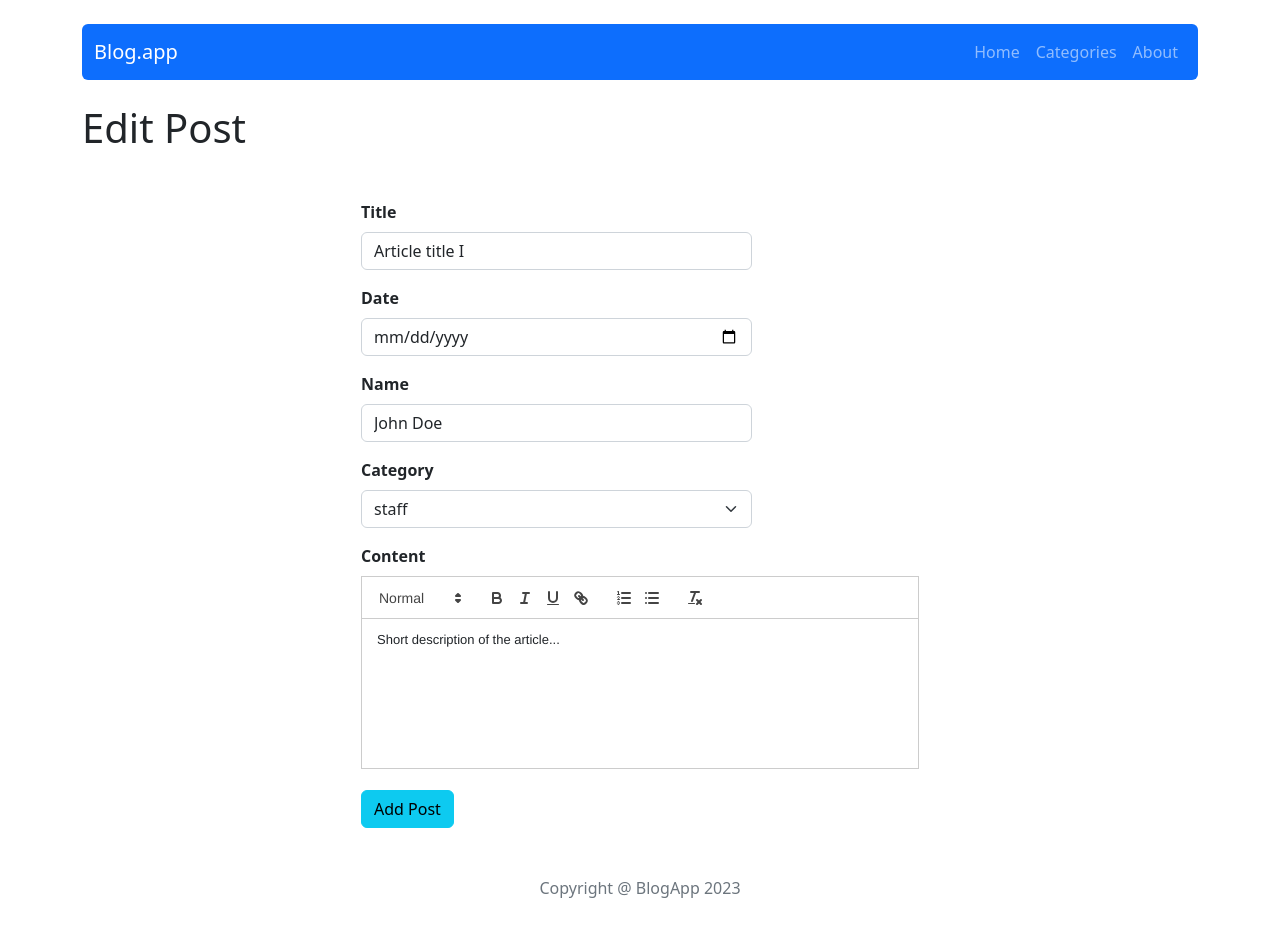
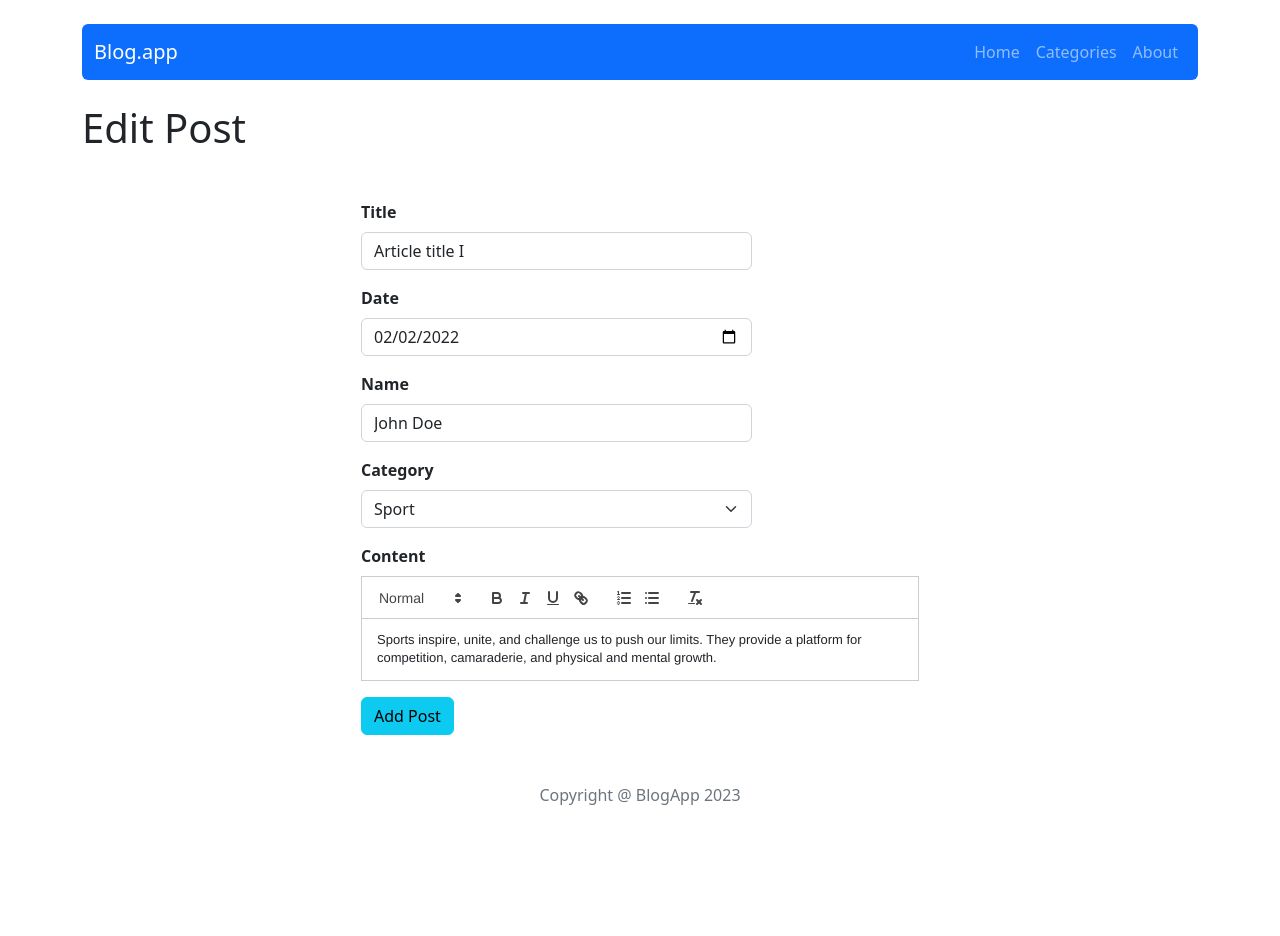
Before and after one commit to SlawekD86/react-BlogApp, a React (Create React App) app: page /post/edit/1 in a window 1280 px wide. Shown: the top 936 px of the page. After the commit the page ends 855 px from the top, so only its background shows below. Built offline with nearby package versions, Linux system fonts and the light colour scheme.

Commit message:
state categories fix date

```diff
--- a/src/components/Features/AddPostForm.js
+++ b/src/components/Features/AddPostForm.js
@@ -3,13 +3,15 @@ import { useDispatch } from 'react-redux';
 import { useNavigate } from 'react-router-dom';
 import PostForm from './PostForm';
 import shortid from 'shortid';
+import React from 'react';
+
 
 const AddPostForm = () => {
   const dispach = useDispatch();
   const navigate = useNavigate();
 
   const handleSubmit = post => {
-    dispach(addPost( {id: shortid(), ...post}));
+    dispach(addPost({ id: shortid(), ...post }));
     navigate('/');
   };
 
--- a/src/components/Features/CategoryPostList.js
+++ b/src/components/Features/CategoryPostList.js
@@ -2,6 +2,7 @@ import { Card, Row, Button, Col } from 'react-bootstrap';
 import { useSelector } from 'react-redux';
 import { postsByCategory } from '../../redux/categoriesRedux';
 import { Link } from 'react-router-dom';
+import React from 'react';
 
 const CategoryPostList = ({ category }) => {
   const posts = useSelector((state) => postsByCategory(state, category));
@@ -16,7 +17,7 @@ const CategoryPostList = ({ category }) => {
               <Card.Subtitle className="mb-2 text-muted">{post.publishedDate}</Card.Subtitle>
               <Card.Text className='pt-2 mb-0'><strong>Author:</strong> {post.author}</Card.Text>
               <Card.Text><strong>Category:</strong>{post.category}</Card.Text>
-              <Card.Text><strong>Description:</strong> <span dangerouslySetInnerHTML={{ __html: post.content }}></span></Card.Text>
+              <Card.Body><strong>Description:</strong> <div dangerouslySetInnerHTML={{ __html: post.content }} /></Card.Body>
               <Link to={`/post/${post.id}`}><Button variant="primary">Read More</Button></Link>
             </Card.Body>
           </Card>
--- a/src/components/Features/EditPostForm.js
+++ b/src/components/Features/EditPostForm.js
@@ -5,10 +5,13 @@ import PostForm from './PostForm';
 import { useParams } from 'react-router-dom';
 import { useSelector } from 'react-redux';
 import { getPostsById } from '../../redux/postsRedux';
+import React from 'react';
+
 
 const EditPostForm = () => {
     const { id } = useParams();
     const post = useSelector((state) => getPostsById(state, id));
+
 
     const navigate = useNavigate();
     const dispatch = useDispatch();
--- a/src/components/Features/GenerateCards.js
+++ b/src/components/Features/GenerateCards.js
@@ -16,7 +16,7 @@ const GenerateCards = () => {
               <Card.Title>{post.title}</Card.Title>
               <Card.Subtitle className="mb-2 text-muted">{post.publishedDate}</Card.Subtitle>
               <Card.Text className='pt-2 mb-0'><strong>Author:</strong> {post.author}</Card.Text>
-              <Card.Text><strong>Description:</strong> {post.content}</Card.Text>
+              <Card.Body><strong>Description:</strong> <div dangerouslySetInnerHTML={{ __html: post.content }} /> </Card.Body>
               <Link to={`/post/${post.id}`}>
                 <Button variant="primary" >Read More</Button>
               </Link>
--- a/src/components/Features/PostForm.js
+++ b/src/components/Features/PostForm.js
@@ -1,24 +1,31 @@
+// @ts-nocheck
 import React, { useState } from 'react';
 import { Form, Button, Col } from 'react-bootstrap';
 import ReactQuill from 'react-quill';
 import 'react-quill/dist/quill.snow.css';
 import { useForm } from 'react-hook-form';
-import {getCategories} from '../../redux/categoriesRedux';
-import {useSelector} from 'react-redux';
+import { getCategories } from '../../redux/categoriesRedux';
+import { useSelector } from 'react-redux';
 
 const PostForm = ({ action, actionText, ...props }) => {
   const [title, setTitle] = useState(props.title || '');
-  const [publishedDate, setPublishedDate] = useState(props.publishedDate || '');
+  const [publishedDate, setPublishedDate] = useState(props.publishedDate || "");
   const [author, setAuthor] = useState(props.author || '');
   const [content, setContent] = useState(props.content || '');
   const Allcategories = useSelector(getCategories)
   const [category, setCategory] = useState(props.category || '');
 
-  const { register, handleSubmit: validate, formState: { errors } } = useForm();
+  const { register, handleSubmit: validate, formState: { errors }, getValues, setValue } = useForm();
 
   const handleSubmit = (e) => {
     action({ title, author, publishedDate, content, category });
   };
+
+  // date picker handles default date string value in format YYYY-MM-DD - but default value from initial state is DD-MM-YYYY - causes not displaying value from initial state object
+  const parsedDate = new Date(publishedDate)
+  const date = { day: (parsedDate.getDate()).toString().padStart(2, 0), month: (parsedDate.getMonth() + 1).toString().padStart(2, 0), year: parsedDate.getFullYear() }
+  const defaultDate = `${date.year}-${date.month}-${date.day}`
+
 
   return (
     <div className="d-flex justify-content-center mt-5">
@@ -29,13 +36,13 @@ const PostForm = ({ action, actionText, ...props }) => {
             <Form.Control  {...register("title", { required: true, minLength: 3 })} type="text" value={title} onChange={(e) => setTitle(e.target.value)} placeholder="Enter title" style={{ width: '70%' }} />
             {errors.title && <small className="d-block form-text text-danger">This field is required with at least 3 characters</small>}
             <Form.Label className="pt-3"><strong>Date</strong></Form.Label>
-            <Form.Control  {...register("date", { required: true, minLength: 3 })} type="date" value={publishedDate} onChange={(e) => setPublishedDate(e.target.value)} placeholder="Enter date" style={{ width: '70%' }} />
+            <Form.Control  {...register("date", { required: true, minLength: 3 })} value={defaultDate} type="date" onChange={(e) => setPublishedDate(e.target.value)} placeholder="Enter date" style={{ width: '70%' }} />
             {errors.date && <small className="d-block form-text text-danger">This field is required</small>}
             <Form.Label className="pt-3"><strong>Name</strong></Form.Label>
             <Form.Control {...register("author", { required: true, minLength: 3 })} type="text" value={author} onChange={(e) => setAuthor(e.target.value)} placeholder="Enter name" style={{ width: '70%' }} />
-            {errors.author && <small className="d-block form-text text-danger">This field is required with at least 3 characters</small>}
+            {errors.author && <small className="d-block form-text text-danger">Should not be empty and longer than 3 characters</small>}
             <Form.Label className="pt-3"><strong>Category</strong></Form.Label>
-            <Form.Select aria-label="select" value={category} {...register("category", { required: true})}  onChange={(e) => setCategory(e.target.value)} style={{ width: '70%' }}>
+            <Form.Select aria-label="select" value={category} {...register("category", { required: true })} onChange={(e) => setCategory(e.target.value)} style={{ width: '70%' }}>
               {Allcategories.map((category) => {
                 return (
                   <option key={category} value={category}>{category}</option>
@@ -43,15 +50,16 @@ const PostForm = ({ action, actionText, ...props }) => {
               })}
             </Form.Select>
           </Form.Group>
-          <Form.Group className="mb-3" controlId="exampleForm.ControlTextarea1" style={{ marginBottom: '0px' }}>
+          <Form.Group className="mb-3" controlId="exampleForm.ControlTextarea1" >
             <Form.Label><strong>Content</strong></Form.Label>
-            <ReactQuill {...register("content", { required: true, maxLength: 20 })} theme="snow" placeholder='Write something here ...' value={content} onChange={setContent} style={{ height: '150px' }}></ReactQuill>
-            {errors.content && <small className="mt-5 d-block form-text text-danger">This field is required with at least 3 characters and max 20</small>}
+            <ReactQuill  {...register("content", { required: true, max: 20 })} theme="snow" placeholder='Write something here ...' value={content} onChange={(value) => { setValue('content', value); setContent(value) }}></ReactQuill>
+            {errors.content && <small className="d-block form-text text-danger">Should not be empty and have at least 20 characters</small>}
           </Form.Group>
-          <Button variant="info" type="submit" className="mt-5" style={{ marginTop: '20px' }}>Add Post</Button>
+          <Button variant="info" type="submit" >Add Post</Button>
+
         </Form>
       </Col>
-    </div>
+    </div >
   );
 };
 export default PostForm;
--- a/src/components/Features/SinglePost.js
+++ b/src/components/Features/SinglePost.js
@@ -4,6 +4,7 @@ import { useSelector } from 'react-redux';
 const SinglePost = ({ match }) => {
   const { postId } = match.params;
   const post = useSelector((state) => state.posts.find((post) => post.id === postId));
+
 
   return (
     <div>
--- a/src/components/pages/PostEdit/PostEdit.js
+++ b/src/components/pages/PostEdit/PostEdit.js
@@ -1,4 +1,6 @@
 import EditPostForm from "../../Features/EditPostForm";
+import React from 'react';
+
 
 const PostEdit = () => {
   return (
--- a/src/components/views/Header/Header.js
+++ b/src/components/views/Header/Header.js
@@ -1,4 +1,5 @@
 import NavBar from "../NavBar/NavBar";
+import React from 'react';
 
 const Header = () => {
     return (
--- a/src/redux/initialState.js
+++ b/src/redux/initialState.js
@@ -4,30 +4,30 @@ const initialState = {
       id: '1',
       title: 'Article title I',
       shortDescription: 'Short description of the article...',
-      content: 'Short description of the article...',
+      content: 'Sports inspire, unite, and challenge us to push our limits. They provide a platform for competition, camaraderie, and physical and mental growth.',
       publishedDate: '02-02-2022',
       author: 'John Doe',
-      category: 'staff',
+      category: 'Sport',
     },
     {
       id: '2',
       title: 'Article title II',
       shortDescription: 'Short description of the article...',
-      content: 'Short description of the article...',
+      content: 'News inform, educate and shape our world view. They keep us up-to-date on current events and provide insight into the issues that affect us all',
       publishedDate: '02-02-2022',
       author: 'John Doe',
-      category: 'examples',
+      category: 'News',
     },
     {
       id: '3',
       title: 'Article title III',
       shortDescription: 'Short description of the article...',
-      content: 'Short description of the article...',
+      content: 'Movies offer escape, entertainment and education. They connect us and inspire us. A form of art that will always have a special place in our hearts.',
       publishedDate: '02-02-2022',
       author: 'John Doe',
-      category: 'text',
+      category: 'Movies',
     },
   ],
-  categories: ['examples', 'text', 'staff'],
+  categories: ['Sport', 'News', 'Movies'],
 };
 export default initialState;
--- a/src/redux/postsRedux.js
+++ b/src/redux/postsRedux.js
@@ -14,6 +14,7 @@ export const removeCard = payload => ({ type: REMOVE_CARD, payload,});
 export const addPost = payload => ({ type: ADD_POST, payload,});
 export const editPost = payload => ({ type: EDIT_POST, payload,});
 
+
 const postsRecuder = (statePart = [], action) => {
   switch (action.type) {
     case GENERATE_POSTS:
--- a/src/redux/store.js
+++ b/src/redux/store.js
@@ -13,6 +13,7 @@ const reducer = combineReducers(subreducers);
 const store = createStore(
   reducer,
   initialState,
+  // @ts-ignore
   window.__REDUX_DEVTOOLS_EXTENSION__ && window.__REDUX_DEVTOOLS_EXTENSION__()
 );
 
```
Also changed, not shown: src/components/Features/PostList.js (+4 -3 lines).
